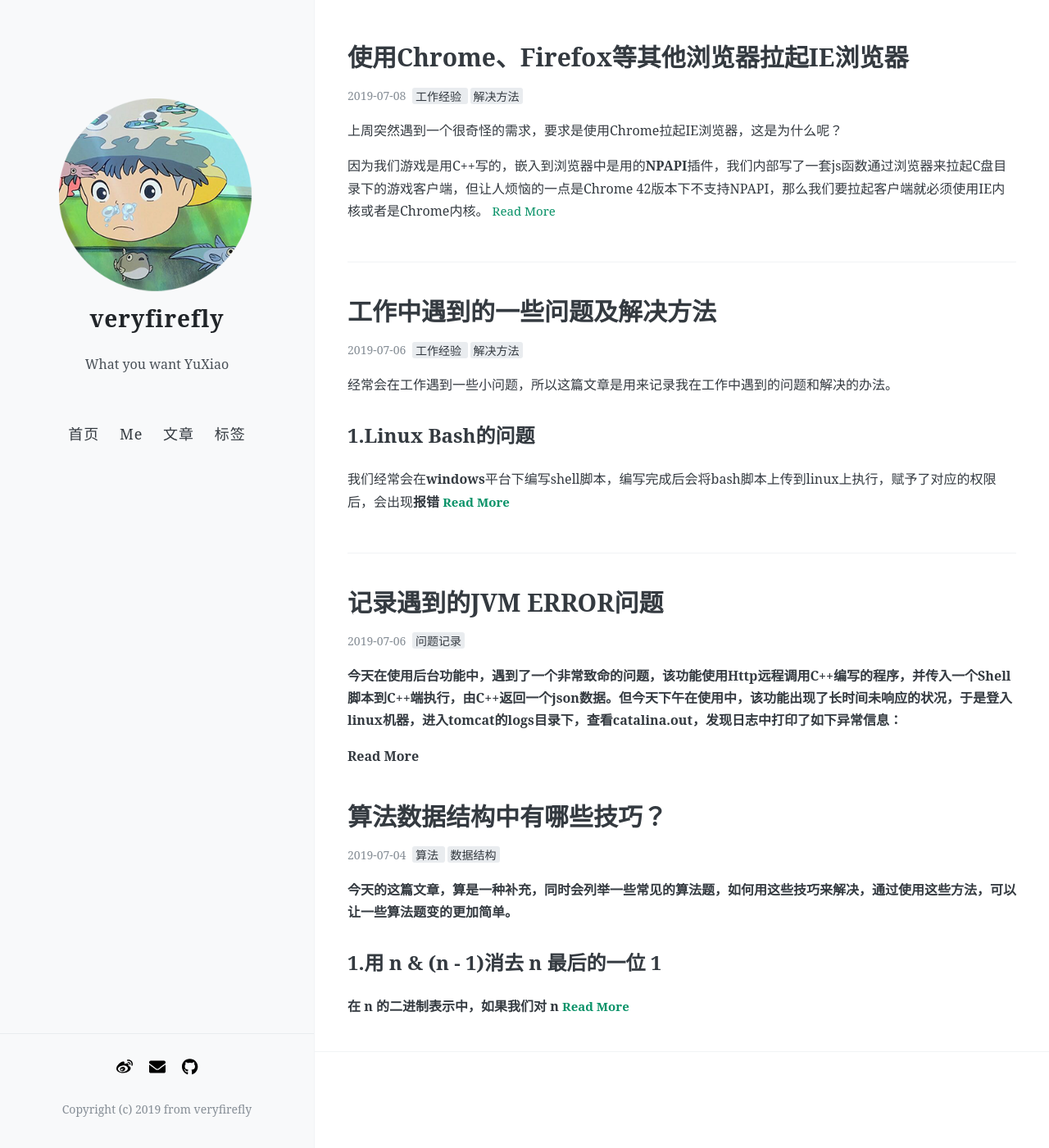
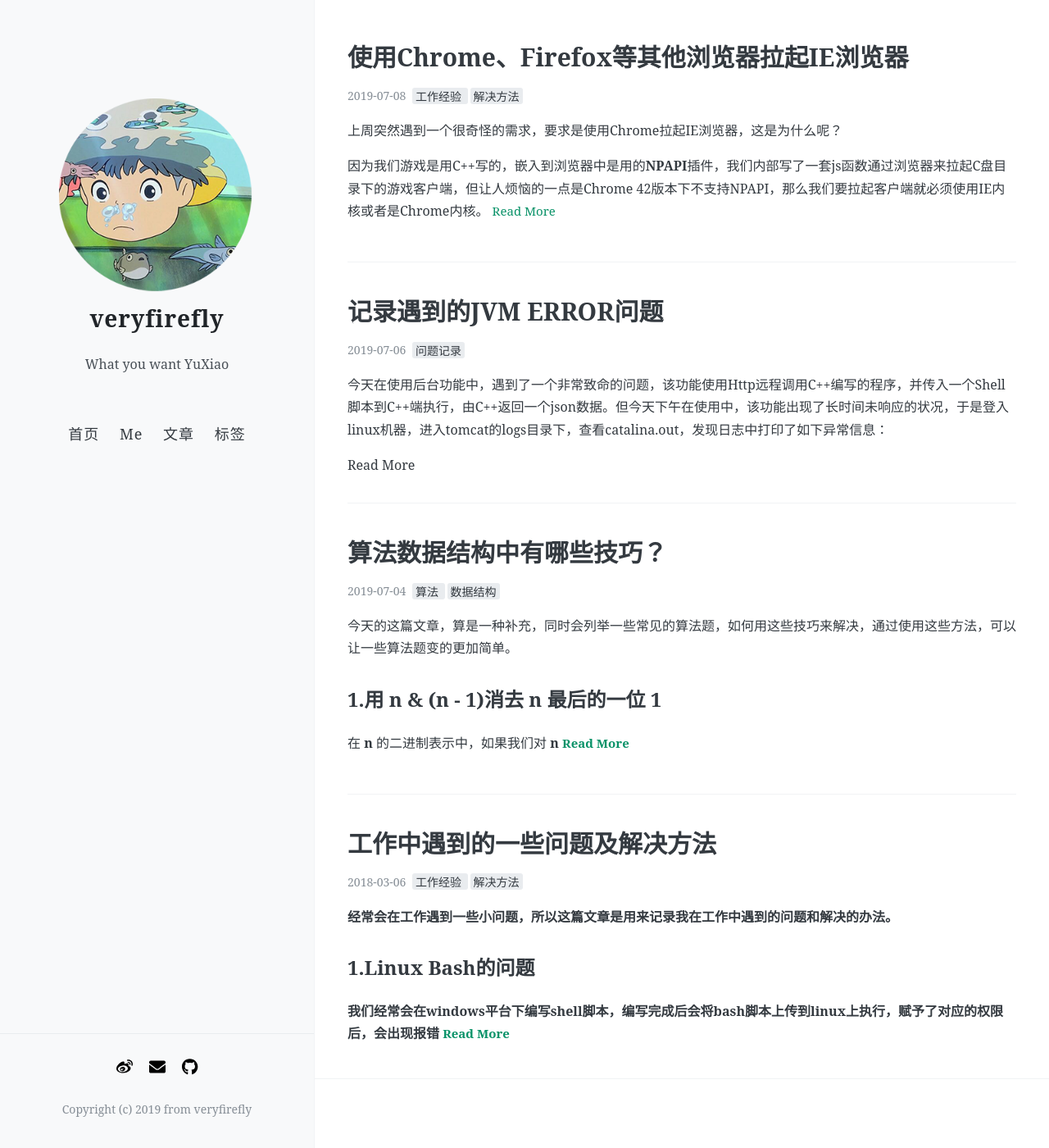
Before and after one commit to Veryfirefly/veryfirefly.github.io, a Jekyll site: the page built from index.html, in a window 1280 px wide and 1400 px high. Shown: the whole window at 82% size. Built offline with Jekyll 4.4.1, drawn with Linux system fonts in a browser that asks for light colours; nearby versions of some CDN libraries; some web fonts are replaced; the list of posts is cut into pages by our own code.

Commit message:
update worknote time

```diff
--- a/_posts/2019-07-06-worknotes.md
+++ b/_posts/2018-03-06-worknotes.md
@@ -1,7 +1,7 @@
 ---
 layout: post
 title: 工作中遇到的一些问题及解决方法
-date: 2019-07-06
+date: 2018-03-06
 Author: 来自veryfirefly
 categories:
 tags: [工作经验,解决方法]
```
